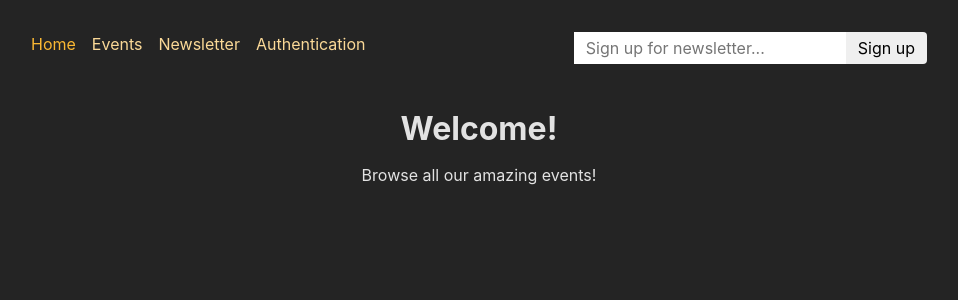
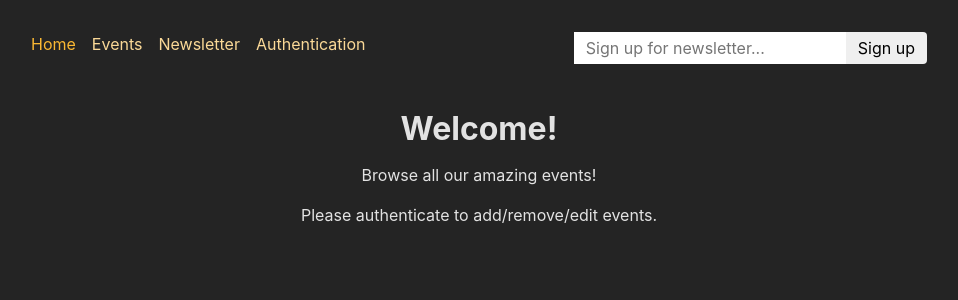
Before and after one commit to b334/building-SPA_react, a React (Create React App) app in the folder frontend/: page / in a window 1280 px wide. Shown: the top 300 px of the page, without its empty margins (161-1119 px from the left). Built offline with nearby package versions, Linux system fonts and the light colour scheme.

Commit message:
final project

```diff
--- a/frontend/public/index.html
+++ b/frontend/public/index.html
@@ -5,10 +5,7 @@
     <link rel="icon" href="%PUBLIC_URL%/favicon.ico" />
     <meta name="viewport" content="width=device-width, initial-scale=1" />
     <meta name="theme-color" content="#000000" />
-    <meta
-      name="description"
-      content="Web site created using create-react-app"
-    />
+    <meta name="description" content="Web site created using create-react-app" />
     <link rel="apple-touch-icon" href="%PUBLIC_URL%/logo192.png" />
     <!--
       manifest.json provides metadata used when your web app is installed on a
@@ -24,20 +21,10 @@
       work correctly both with client-side routing and a non-root public URL.
       Learn how to configure a non-root public URL by running `npm run build`.
     -->
-    <title>React App</title>
+    <title>Building multipage SPA</title>
   </head>
   <body>
     <noscript>You need to enable JavaScript to run this app.</noscript>
     <div id="root"></div>
-    <!--
-      This HTML file is a template.
-      If you open it directly in the browser, you will see an empty page.
-
-      You can add webfonts, meta tags, or analytics to this file.
-      The build step will place the bundled scripts into the <body> tag.
-
-      To begin the development, run `npm start` or `yarn start`.
-      To create a production bundle, use `npm run build` or `yarn build`.
-    -->
   </body>
 </html>
--- a/frontend/src/pages/Home.js
+++ b/frontend/src/pages/Home.js
@@ -4,6 +4,7 @@ export default function HomePage() {
   return (
     <PageContent title="Welcome!">
       <p>Browse all our amazing events!</p>
+      <p> Please authenticate to add/remove/edit events.</p>
     </PageContent>
   );
 }
--- a/frontend/src/util/auth.js
+++ b/frontend/src/util/auth.js
@@ -4,9 +4,7 @@ export function getTokenDuration() {
   const storedExpirationDate = localStorage.getItem("expiration");
   const expirationDate = new Date(storedExpirationDate);
   const now = new Date();
-
   const duration = expirationDate - now;
-  console.log("duration is ", duration / 1000 / 60);
   return duration;
 }
 
```
Also changed, not shown: 1 other file (tests, documents, lock files or other folders).
